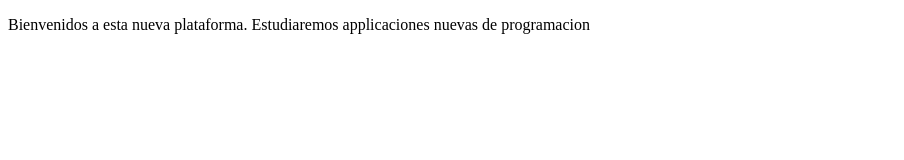
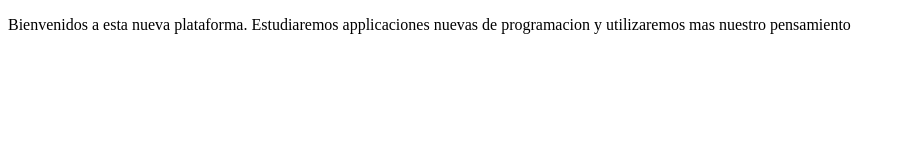
Before and after one commit to MaguiCS/proyectoDemoCursoPrework, a plain HTML site: page index.html in a window 1280 px wide. Shown: the whole page, without its empty margins (0-904 px from the left). Drawn offline with Linux system fonts and the light colour scheme.

Commit message:
first commit

```diff
--- a/index.html
+++ b/index.html
@@ -4,11 +4,11 @@
     <meta charset="UTF-8">
     <meta http-equiv="X-UA-Compatible" content="IE=edge">
     <meta name="viewport" content="width=device-width, initial-scale=1.0">
-    <title>Hola mundo</title>
+    <title>Hola mundo bello</title>
 </head>
 <body>
     <p>
-        Bienvenidos a esta nueva plataforma. Estudiaremos applicaciones nuevas de programacion
+        Bienvenidos a esta nueva plataforma. Estudiaremos applicaciones nuevas de programacion y utilizaremos mas nuestro pensamiento
     </p>
 </body>
 </html>
```
